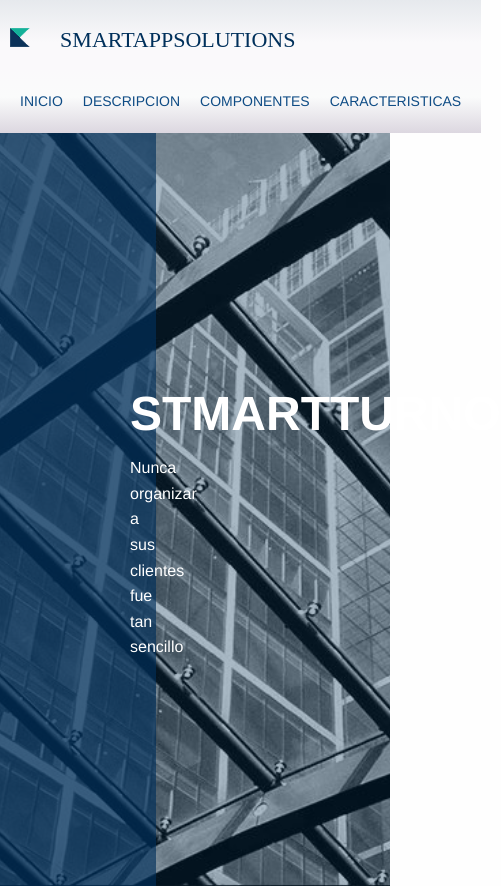
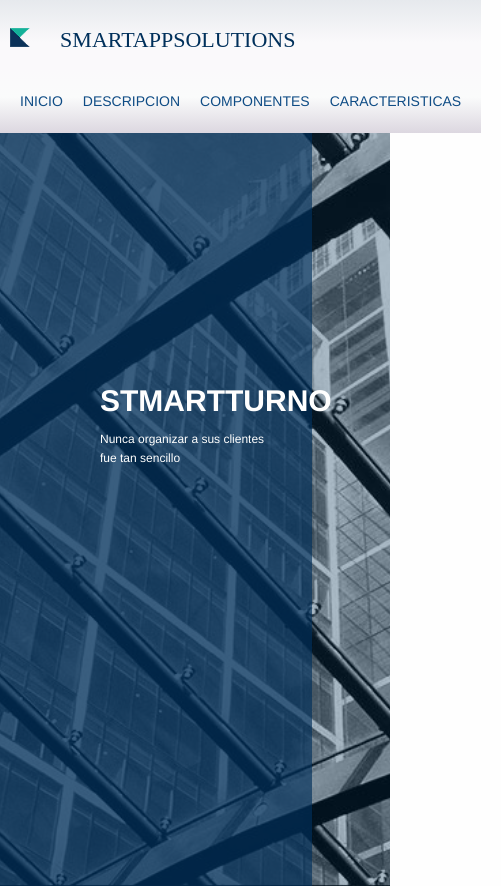
Before and after one commit to anderdavid/SistemaDeTurnosPaginaWeb, a plain HTML site: page index.html in a window 390 px wide. Shown: the top 886 px of the page, 501 px wide, since content can reach past the window. Drawn offline with nearby package versions, Linux system fonts and the light colour scheme.

Commit message:
Se hace ajuste responsive de titulo

```diff
--- a/css/style.css
+++ b/css/style.css
@@ -117,7 +117,29 @@
 		font-size: 14px;
 	}
 
-	.mask-left{
+	.parallax .mask-container .mask-left{
 		width: 80%;
 	}
+
+	.parallax .mask-container .mask-left #titulo{
+		margin:320px 30px 100px 100px;
+	}
+
+	.parallax .mask-container .mask-left #titulo h2{
+		font-size: 30px;
+	}
+
+	.parallax .mask-container .mask-left #titulo p{
+		font-size: 12px;
+
+	}
 }
+
+@media (max-width: 1300px){
+	.parallax .mask-container .mask-left #titulo h2{
+		font-size: 30px;
+	}
+
+	.parallax .mask-container .mask-left #titulo p{
+		font-size: 12px;
+}
```
